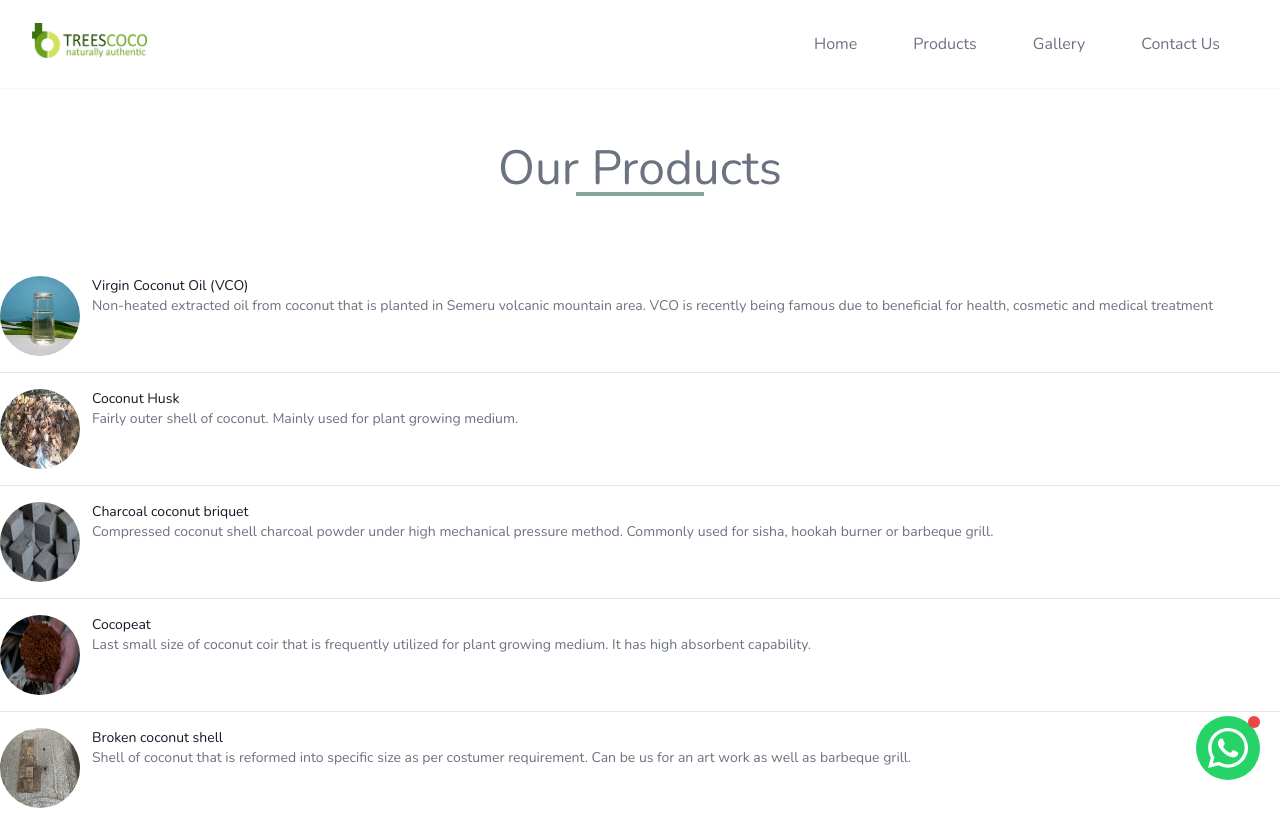
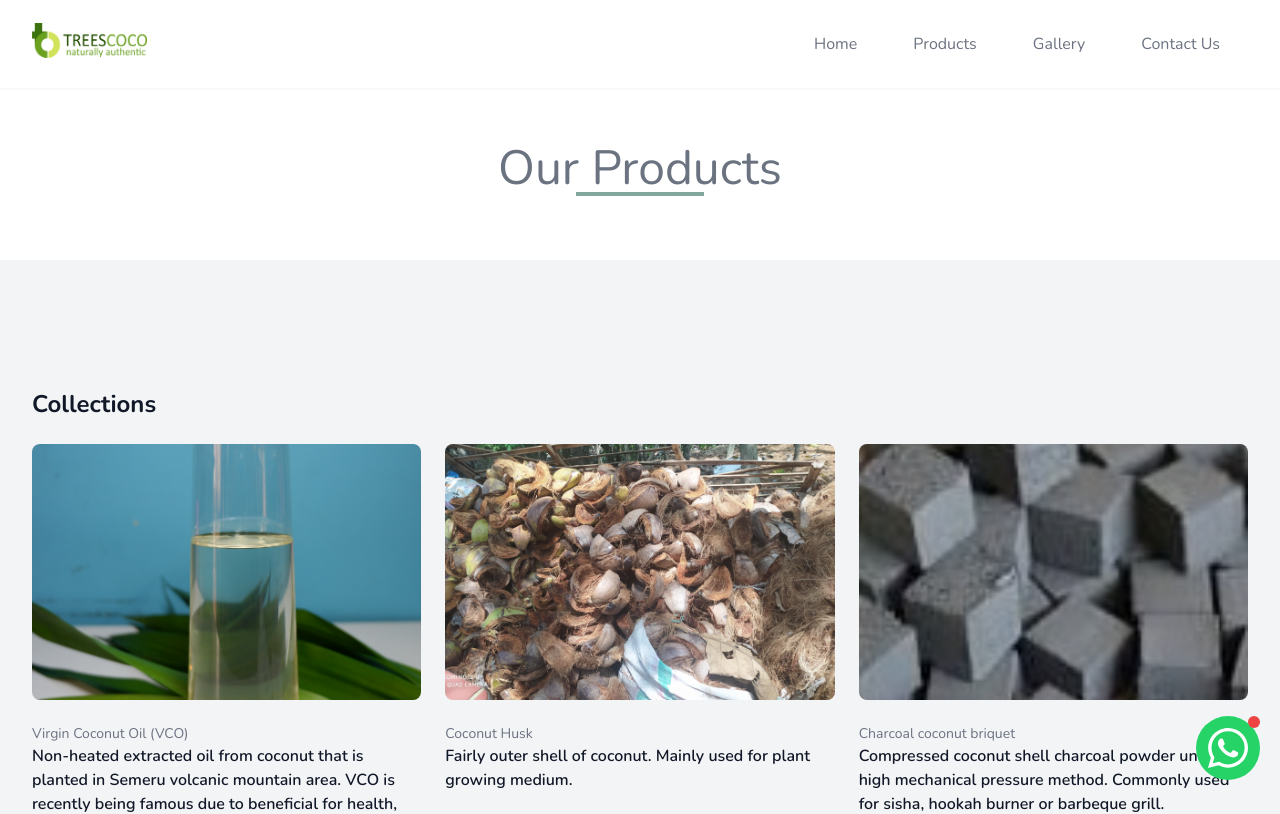
Before and after one commit to adityadimasptra/starter-landingpage, a Next.js app: page /products in a window 1280 px wide. Shown: the top 814 px of the page. Built offline with nearby package versions, Linux system fonts and the light colour scheme.

Commit message:
[ADITYA] Update products page

```diff
--- a/pages/products.js
+++ b/pages/products.js
@@ -40,18 +40,6 @@ const items = [
   },
 ];
 
-function ItemList({ item }) {
-  return (
-    <li className="py-4 flex">
-      <img className="h-20 w-20 rounded-full" src={item.src} alt={item.name} />
-      <div className="ml-3">
-        <p className="text-sm font-medium text-gray-900">{item.name}</p>
-        <p className="text-sm text-gray-500">{item.description}</p>
-      </div>
-    </li>
-  );
-}
-
 export default function Products() {
   return (
     <>
@@ -64,11 +52,34 @@ export default function Products() {
           <h1 className="lg:text-5xl text-gray-500 md:text-4xl">Our Products</h1>
           <hr className="w-32 border-t-4 border-green-900 border-opacity-50" />
         </div>
-        <ul className="divide-y divide-gray-200">
-          {items.map((item, index) => (
-            <ItemList key={index} item={item} />
-          ))}
-        </ul>
+        <div className="bg-gray-100">
+          <div className="max-w-7xl mx-auto px-4 sm:px-6 lg:px-8">
+            <div className="max-w-2xl mx-auto py-16 sm:py-24 lg:py-32 lg:max-w-none">
+              <h2 className="text-2xl font-extrabold text-gray-900">Collections</h2>
+
+              <div className="mt-6 space-y-12 lg:space-y-0 lg:grid lg:grid-cols-3 lg:gap-x-6">
+                {items.map((callout) => (
+                  <div key={callout.name} className="group relative">
+                    <div className="relative w-full h-80 bg-white rounded-lg overflow-hidden group-hover:opacity-75 sm:aspect-w-2 sm:aspect-h-1 sm:h-64 lg:aspect-w-1 lg:aspect-h-1">
+                      <img
+                        src={callout.src}
+                        alt={callout.name}
+                        className="w-full h-full object-center object-cover"
+                      />
+                    </div>
+                    <h3 className="mt-6 text-sm text-gray-500">
+                      <a>
+                        <span className="absolute inset-0" />
+                        {callout.name}
+                      </a>
+                    </h3>
+                    <p className="text-base font-semibold text-gray-900">{callout.description}</p>
+                  </div>
+                ))}
+              </div>
+            </div>
+          </div>
+        </div>
       </div>
     </>
   );
```
